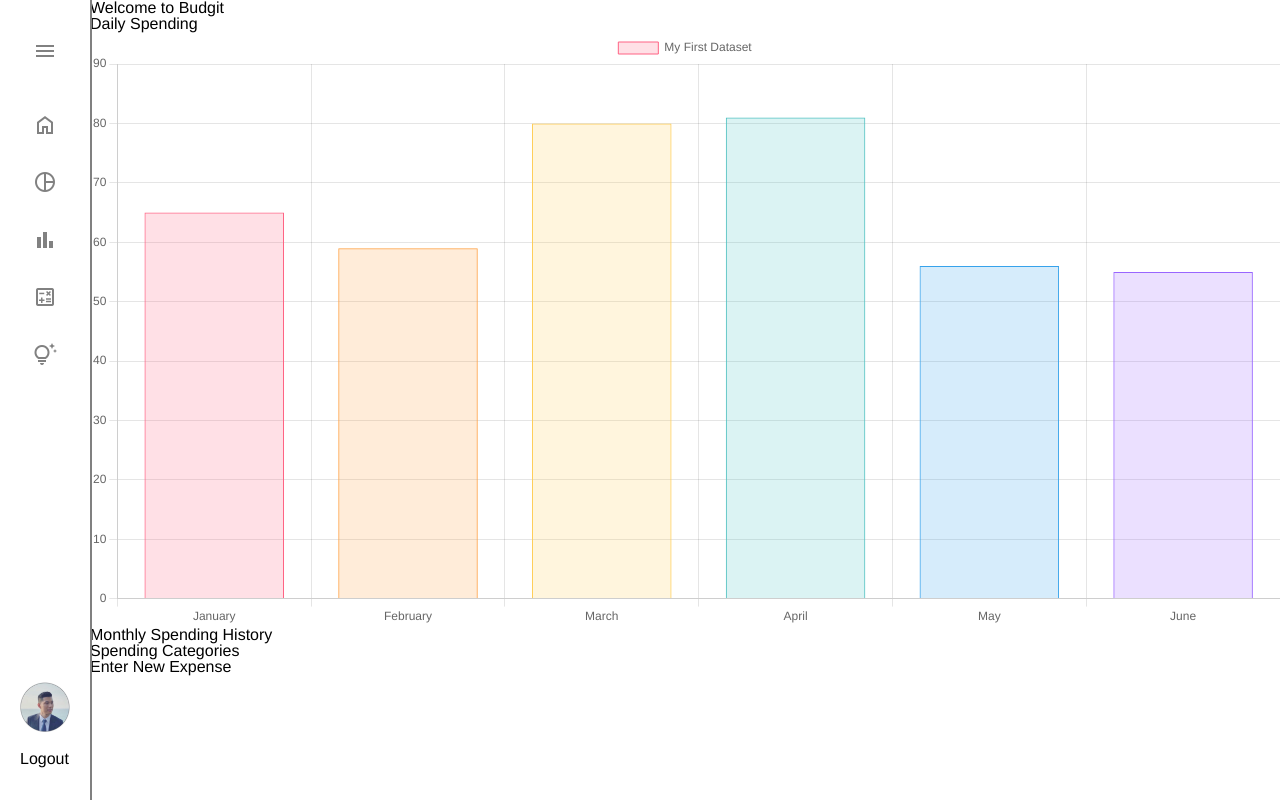
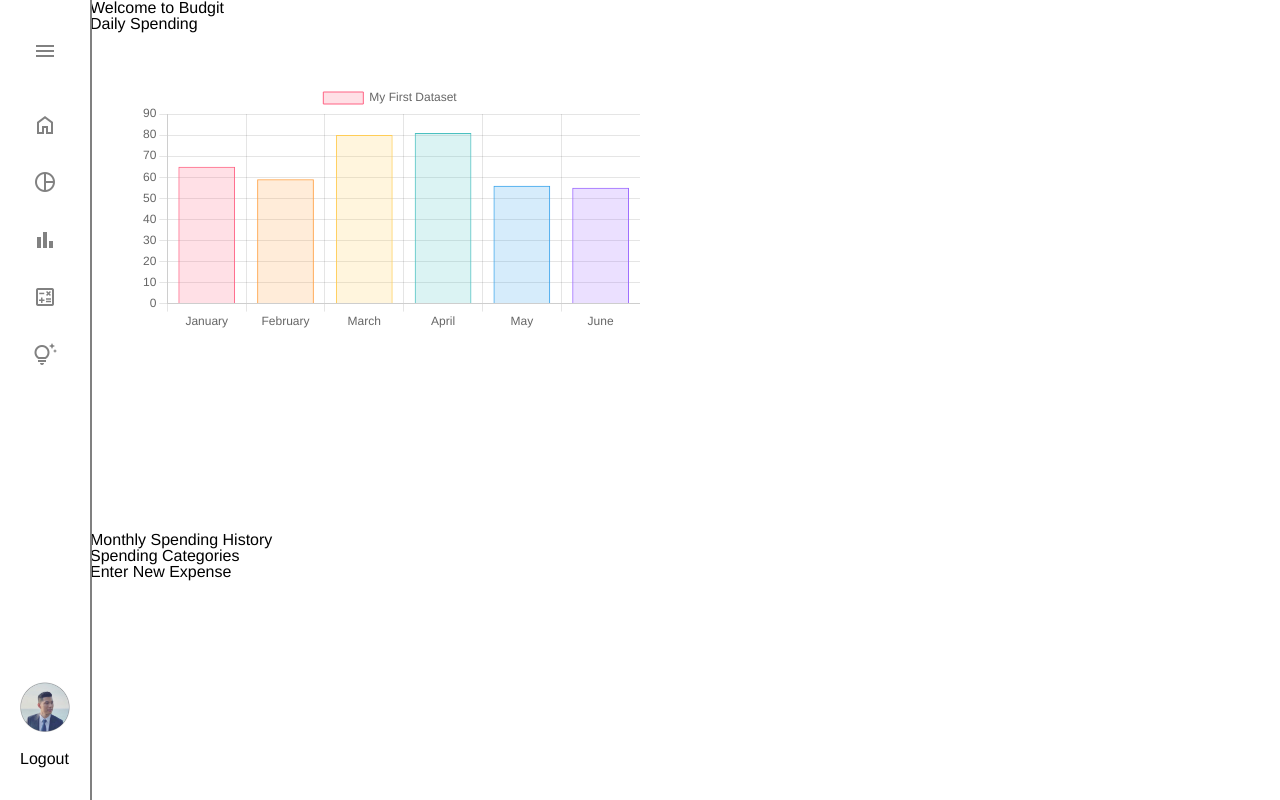
Before and after one commit to hannnmc/Budgit, a website built with webpack: page index.html in a window 1280 px wide. Built offline with nearby package versions, Linux system fonts and the light colour scheme.

Commit message:
integrate chart.js to index.js

```diff
--- a/index.html
+++ b/index.html
@@ -44,65 +44,8 @@
     <div class="main">
       Welcome to Budgit <br>
       Daily Spending
-      <div>
-        <canvas id="myChart" >
-          <!-- setting up chart -->
-          <script>
-            const labels = [
-              'January',
-              'February',
-              'March',
-              'April',
-              'May',
-              'June',
-            ];
-            const data = {
-              labels: labels,
-              datasets: [{
-                label: 'My First Dataset',
-                data: [65, 59, 80, 81, 56, 55, 40],
-                backgroundColor: [
-                  'rgba(255, 99, 132, 0.2)',
-                  'rgba(255, 159, 64, 0.2)',
-                  'rgba(255, 205, 86, 0.2)',
-                  'rgba(75, 192, 192, 0.2)',
-                  'rgba(54, 162, 235, 0.2)',
-                  'rgba(153, 102, 255, 0.2)',
-                  'rgba(201, 203, 207, 0.2)'
-                ],
-                borderColor: [
-                  'rgb(255, 99, 132)',
-                  'rgb(255, 159, 64)',
-                  'rgb(255, 205, 86)',
-                  'rgb(75, 192, 192)',
-                  'rgb(54, 162, 235)',
-                  'rgb(153, 102, 255)',
-                  'rgb(201, 203, 207)'
-                ],
-                borderWidth: 1
-              }]
-            };
-            const config = {
-              type: 'bar',
-              data: data,
-              options: {
-                scales: {
-                  y: {
-                    beginAtZero: true
-                  }
-                }
-              },
-            };
-          </script>
-          <!-- Rendering the chart -->
-          <script>
-            const myChart = new Chart(
-              document.getElementById('myChart'),
-              config
-            );
-          </script>
-        </canvas>
-
+      <div class="daily-spending">
+        <canvas id="myChart"></canvas>
       </div>
       <div>
         Monthly Spending History
--- a/src/index.js
+++ b/src/index.js
@@ -1,5 +1,54 @@
+import Chart from 'chart.js/auto';
+
 document.addEventListener("DOMContentLoaded", e => {
-    console.log("Welcome to Budgit!")
 
-
- });
+    const labels = [
+        'January',
+        'February',
+        'March',
+        'April',
+        'May',
+        'June',
+    ];
+    const data = {
+    labels: labels,
+    datasets: [{
+        label: 'My First Dataset',
+        data: [65, 59, 80, 81, 56, 55, 40],
+        backgroundColor: [
+        'rgba(255, 99, 132, 0.2)',
+        'rgba(255, 159, 64, 0.2)',
+        'rgba(255, 205, 86, 0.2)',
+        'rgba(75, 192, 192, 0.2)',
+        'rgba(54, 162, 235, 0.2)',
+        'rgba(153, 102, 255, 0.2)',
+        'rgba(201, 203, 207, 0.2)'
+        ],
+        borderColor: [
+        'rgb(255, 99, 132)',
+        'rgb(255, 159, 64)',
+        'rgb(255, 205, 86)',
+        'rgb(75, 192, 192)',
+        'rgb(54, 162, 235)',
+        'rgb(153, 102, 255)',
+        'rgb(201, 203, 207)'
+        ],
+        borderWidth: 1
+    }]
+    };
+    const config = {
+        type: 'bar',
+        data: data,
+        options: {
+          scales: {
+            y: {
+              beginAtZero: true
+            }
+          }
+        },
+    };
+    const myChart = new Chart(
+        document.getElementById('myChart'),
+        config
+    );
+});
--- a/src/styles/style.css
+++ b/src/styles/style.css
@@ -44,7 +44,13 @@ body {
   margin-left: 90px;
 }
 
-  #myChart {
-    width: 400;
-    height: 400;
+.daily-spending {
+  width: 500px;
+  height: 400px;
+  padding: 50px;
 }
+
+  /* #myChart {
+    width:300px;
+    height:300px;
+  } */
```
Also changed, not shown: dist/index.html (added), dist/index.js (added), dist/main.css, 1 other file. Lines whose indentation alone changed are shown as unchanged.
